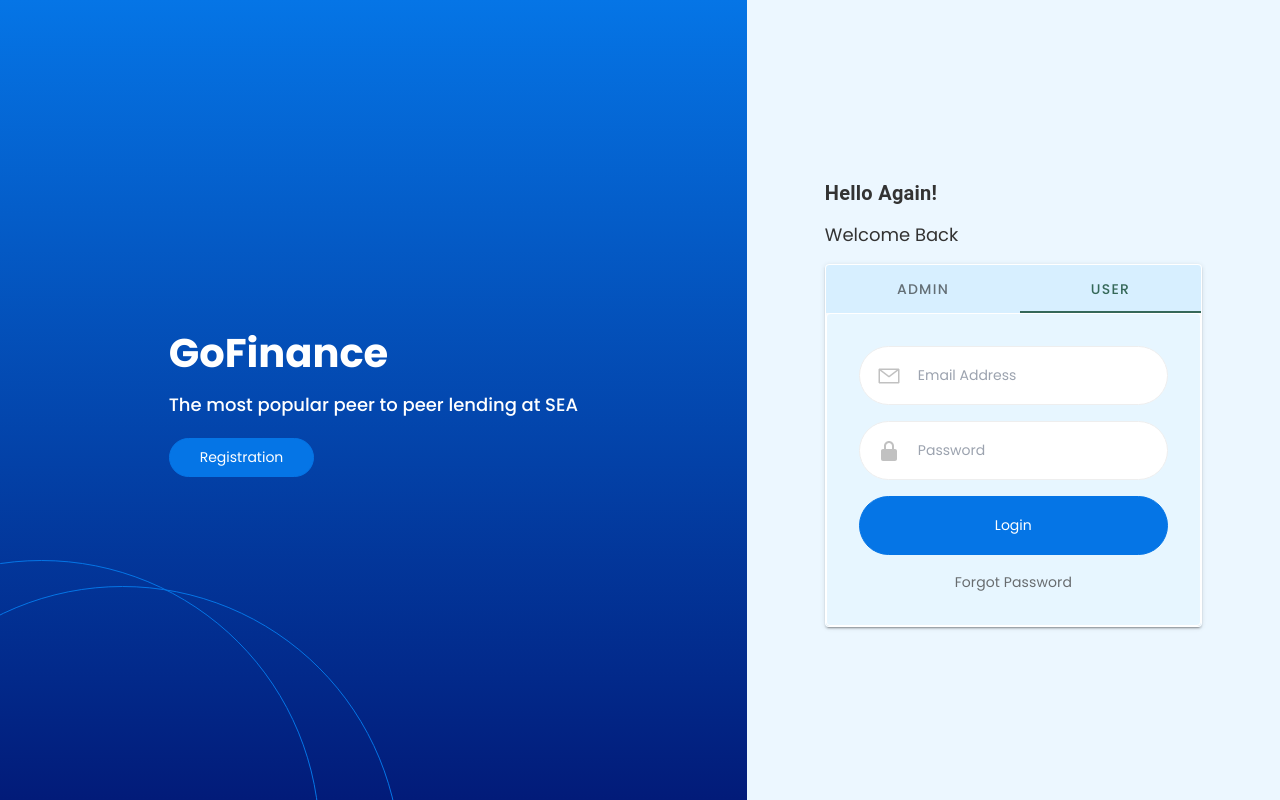
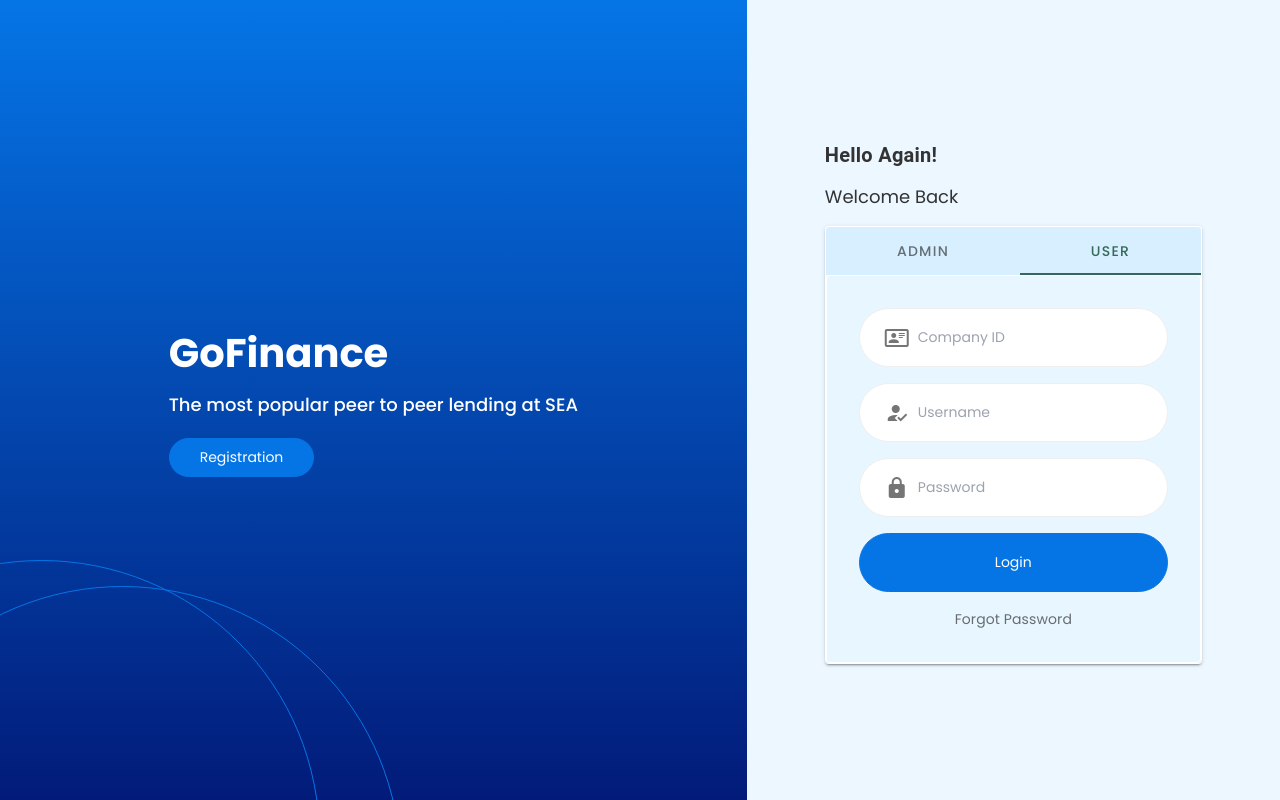
Before and after one commit to shakhbozpulatov/Community_Front, a Vue app: page /login in a window 1280 px wide. Both pictures are taken after a click on the tab "USER". Built offline with nearby package versions, Linux system fonts and the light colour scheme; what vue-animate-number would draw is missing.

Commit message:
login and register for user done

```diff
--- a/src/store/index.js
+++ b/src/store/index.js
@@ -5,7 +5,7 @@ Vue.use(Vuex);
 
 export default new Vuex.Store({
   state: {
-    superUser: {},
+    admin: {},
     token: null,
   },
   mutations: {},
--- a/src/views/Dashboard.vue
+++ b/src/views/Dashboard.vue
@@ -11,7 +11,7 @@
             mt-1
           "
         >
-          <h3 class="m-0">Hello Mbappe👋🏼</h3>
+          <h3 class="m-0">Hello {{ admin.name }}👋🏼</h3>
           <div class="input-wrap">
             <img src="../assets/images/icon-search.svg" alt="" />
             <input type="text" class="bg-white" placeholder="Search" />
@@ -296,7 +296,7 @@ export default {
   },
   computed: {
     ...mapState({
-      newStaff: "superUser",
+      admin: "admin",
     }),
   },
   methods: {
--- a/src/views/Home.vue
+++ b/src/views/Home.vue
@@ -45,53 +45,68 @@
                 </v-tabs>
 
                 <v-tabs-items v-model="tab">
-                  <v-tab-item v-for="item in items" :key="item">
+                  <v-tab-item>
                     <v-card color="basil">
                       <v-card-text>
-                        <form @submit.prevent="loginSubmit" class="form">
+                        <form @submit.prevent="loginAdminSubmit" class="form">
                           <div class="input-wrapper">
-                            <svg
-                              class="svg"
-                              width="24"
-                              height="24"
-                              viewBox="0 0 24 24"
-                              fill="none"
-                              xmlns="http://www.w3.org/2000/svg"
-                            >
-                              <g opacity="0.3">
-                                <path
-                                  fill-rule="evenodd"
-                                  clip-rule="evenodd"
-                                  d="M1.5 5.25L2.25 4.5H21.75L22.5 5.25V18.75L21.75 19.5H2.25L1.5 18.75V5.25ZM3 6.8025V18H21V6.804L12.465 13.35H11.55L3 6.8025ZM19.545 6H4.455L12 11.8035L19.545 6Z"
-                                  fill="#333333"
-                                />
-                              </g>
-                            </svg>
+                            <v-icon class="svg" right>
+                              mdi-account-check
+                            </v-icon>
                             <input
-                              v-model="loginData.email"
+                              v-model="loginAdminData.username"
                               class="input"
-                              placeholder="Email Address"
-                              type="email"
+                              placeholder="Username"
+                              type="text"
                             />
                           </div>
                           <div class="input-wrapper">
-                            <svg
-                              class="svg"
-                              width="24"
-                              height="24"
-                              viewBox="0 0 24 24"
-                              fill="none"
-                              xmlns="http://www.w3.org/2000/svg"
-                            >
-                              <g opacity="0.3">
-                                <path
-                                  d="M20 12C20 10.897 19.103 10 18 10H17V7C17 4.243 14.757 2 12 2C9.243 2 7 4.243 7 7V10H6C4.897 10 4 10.897 4 12V20C4 21.103 4.897 22 6 22H18C19.103 22 20 21.103 20 20V12ZM9 7C9 5.346 10.346 4 12 4C13.654 4 15 5.346 15 7V10H9V7Z"
-                                  fill="#333333"
-                                />
-                              </g>
-                            </svg>
+                            <v-icon class="svg" right> mdi-lock </v-icon>
                             <input
-                              v-model="loginData.password"
+                              v-model="loginAdminData.password"
+                              class="input"
+                              placeholder="Password"
+                              type="password"
+                            />
+                          </div>
+                          <div class="btn-group">
+                            <button class="button" type="submit">Login</button>
+                            <a href="#"><p class="text">Forgot Password</p> </a>
+                          </div>
+                        </form>
+                      </v-card-text>
+                    </v-card>
+                  </v-tab-item>
+                  <v-tab-item>
+                    <v-card color="basil">
+                      <v-card-text>
+                        <form @submit.prevent="loginUserSubmit" class="form">
+                          <div class="input-wrapper">
+                            <v-icon class="svg" right>
+                              mdi-card-account-details-outline
+                            </v-icon>
+                            <input
+                              v-model="loginUserData.company_id"
+                              class="input"
+                              placeholder="Company ID"
+                              type="text"
+                            />
+                          </div>
+                          <div class="input-wrapper">
+                            <v-icon class="svg" right>
+                              mdi-account-check
+                            </v-icon>
+                            <input
+                              v-model="loginUserData.username"
+                              class="input"
+                              placeholder="Username"
+                              type="text"
+                            />
+                          </div>
+                          <div class="input-wrapper">
+                            <v-icon class="svg" right> mdi-lock </v-icon>
+                            <input
+                              v-model="loginUserData.password"
                               class="input"
                               placeholder="Password"
                               type="password"
@@ -123,22 +138,39 @@ export default {
     return {
       tab: null,
       items: ["Admin", "User"],
-      loginData: {
-        email: null,
+      loginAdminData: {
+        username: null,
+        password: null,
+      },
+      loginUserData: {
+        company_id: null,
+        username: null,
         password: null,
       },
     };
   },
   methods: {
-    loginSubmit() {
+    loginAdminSubmit() {
       axios
-        .post("http://localhost:5000/api/user/login/", {
-          email: this.loginData.email,
-          password: this.loginData.password,
+        .post("http://localhost:5000/api/admins/login/", this.loginAdminData)
+        .then((res) => {
+          console.log("loginAdminData", res);
+          this.$store.state.admin = res.data.data;
+          this.$store.state.token = res.data.token;
+          localStorage.setItem("token", res.data.token);
+          this.$router.push("/");
+          this.$root.$refs.App.sidebar = true;
         })
+        .catch((err) => {
+          console.log(err);
+        });
+    },
+    loginUserSubmit() {
+      axios
+        .post("http://localhost:5000/api/users/login/", this.loginUserData)
         .then((res) => {
-          console.log("loginData", res);
-          this.$store.state.superUser = res.data.data;
+          console.log("loginUserData", res);
+          this.$store.state.admin = res.data.data;
           this.$store.state.token = res.data.token;
           localStorage.setItem("token", res.data.token);
           this.$router.push("/");
--- a/src/views/Register.vue
+++ b/src/views/Register.vue
@@ -10,7 +10,7 @@
             ><p class="text-login">Log in</p></router-link
           >
         </div>
-        <form @submit.prevent="loginSubmit" class="form">
+        <form @submit.prevent="registerSubmit" class="form">
           <div class="names-group">
             <div class="row">
               <div class="col-md-4">
@@ -23,7 +23,7 @@
                 </div>
               </div>
               <div class="col-md-4">
-                <div class="label-input-wrapper">
+                <div v-if="position == 'admin'" class="label-input-wrapper">
                   <label for="first-name">Name*</label>
                   <input
                     class="form-input"
@@ -32,13 +32,31 @@
                     placeholder="Your name"
                   />
                 </div>
+                <div v-else class="label-input-wrapper">
+                  <label for="first-name">Name*</label>
+                  <input
+                    class="form-input"
+                    v-model="registerUserData.name"
+                    type="text"
+                    placeholder="Your name"
+                  />
+                </div>
               </div>
               <div class="col-md-4">
-                <div class="label-input-wrapper">
+                <div v-if="position == 'admin'" class="label-input-wrapper">
                   <label for="first-name">Username*</label>
                   <input
                     class="form-input"
                     v-model="registerAdminData.username"
+                    type="text"
+                    placeholder="Your username"
+                  />
+                </div>
+                <div v-else class="label-input-wrapper">
+                  <label for="first-name">Username*</label>
+                  <input
+                    class="form-input"
+                    v-model="registerUserData.username"
                     type="text"
                     placeholder="Your username"
                   />
@@ -48,7 +66,7 @@
 
             <div class="row mt-3">
               <div class="col-md-4">
-                <div class="label-input-wrapper">
+                <div v-if="position == 'admin'" class="label-input-wrapper">
                   <label for="first-name">Email*</label>
                   <input
                     class="form-input"
@@ -57,9 +75,18 @@
                     placeholder="Email"
                   />
                 </div>
+                <div v-else class="label-input-wrapper">
+                  <label for="first-name">Email*</label>
+                  <input
+                    class="form-input"
+                    v-model="registerUserData.email"
+                    type="email"
+                    placeholder="Email"
+                  />
+                </div>
               </div>
               <div class="col-md-4">
-                <div class="label-input-wrapper">
+                <div v-if="position == 'admin'" class="label-input-wrapper">
                   <label for="first-name">Password*</label>
                   <input
                     class="form-input"
@@ -68,13 +95,31 @@
                     placeholder="Password"
                   />
                 </div>
+                <div v-else class="label-input-wrapper">
+                  <label for="first-name">Password*</label>
+                  <input
+                    class="form-input"
+                    v-model="registerUserData.password"
+                    type="password"
+                    placeholder="Password"
+                  />
+                </div>
               </div>
               <div class="col-md-4">
-                <div class="label-input-wrapper">
+                <div v-if="position == 'admin'" class="label-input-wrapper">
                   <label for="first-name">Confirmation Password*</label>
                   <input
                     class="form-input"
                     v-model="registerAdminData.password_confirmation"
+                    type="password"
+                    placeholder="Password"
+                  />
+                </div>
+                <div v-else class="label-input-wrapper">
+                  <label for="first-name">Confirmation Password*</label>
+                  <input
+                    class="form-input"
+                    v-model="registerUserData.password_confirmation"
                     type="password"
                     placeholder="Password"
                   />
@@ -95,7 +140,7 @@
                     <label for="date">Company id*</label>
                     <input
                       class="form-input"
-                      v-model="registerAdminData.companyId"
+                      v-model="registerUserData.company_id"
                       type="text"
                       placeholder="Company id"
                     />
@@ -137,7 +182,7 @@ export default {
     return {
       position: "user",
       registerAdminData: {
-        name: null,
+        name: "",
         username: null,
         email: null,
         password: null,
@@ -145,35 +190,24 @@ export default {
         company_name: null,
       },
       registerUserData: {
+        name: null,
         username: null,
         email: null,
         password: null,
         password_confirmation: null,
         occupation: null,
-      }
+      },
     };
   },
   methods: {
-    loginSubmit() {
+    registerSubmit() {
+      if (this.position == "admin") {
         axios
-        .post("http://localhost:5000/api/admins/register/", {
-          name: this.registerAdminData.name,
-          username: this.registerAdminData.username,
-          email: this.registerAdminData.email,
-          password: this.registerAdminData.password,
-          password_confirmation: this.registerAdminData.password_confirmation,
-          company_name: this.registerAdminData.company_name,
-          occupation: this.registerAdminData.occupation,
-        })
+          .post("http://localhost:5000/api/admins/register/", this.registerAdminData)
           .then((res) => {
             console.log("admins", res);
-          this.registerAdminData.name = null;
-          this.registerAdminData.username = null;
-          this.registerAdminData.email = null;
-          this.registerAdminData.password = null;
-          this.registerAdminData.password_confirmation = null;
-          this.registerAdminData.company_name = null;
-          this.registerAdminData.occupation = null;
+            this.registerAdminData = {};
+
             if (res.statusText == "OK") {
               this.$router.push("/");
             }
@@ -181,6 +215,22 @@ export default {
           .catch((err) => {
             console.log(err);
           });
+      } else {
+        axios
+          .post("http://localhost:5000/api/users/register/", this.registerUserData)
+          .then((res) => {
+            console.log("users", res);
+            this.registerUserData = {};
+
+            if (res.statusText == "OK") {
+              this.$router.push("/");
+            }
+          })
+          .catch((err) => {
+            console.log(err);
+            console.log("userdata: ", this.registerUserData);
+          });
+      }
     },
   },
 };
```
Lines whose indentation alone changed are shown as unchanged.
